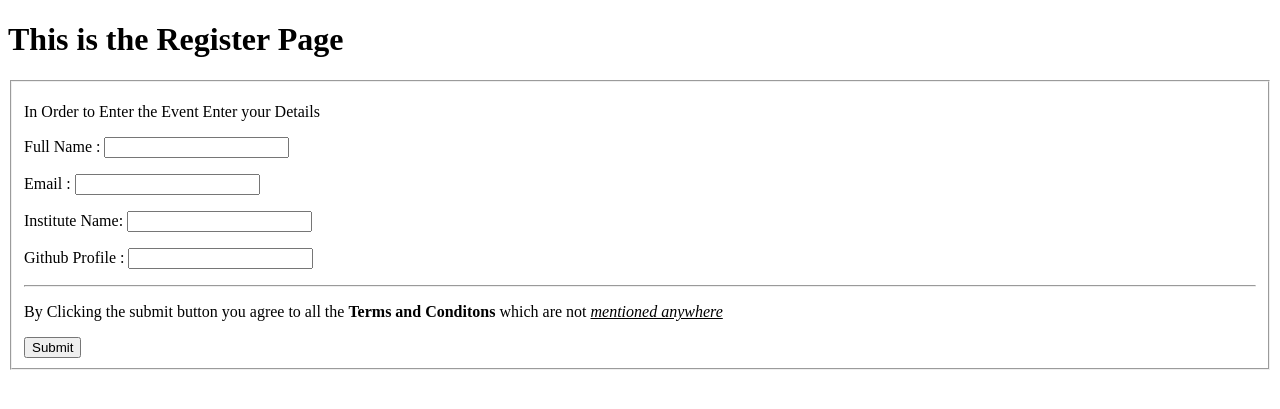
After one commit to AswinAsok/Technodium, a Django app: page /register/ in a window 1280 px wide. The commit adds this page. Shown: the top 409 px of the page. Run offline with Django 3.2, Linux system fonts and the light colour scheme.

Commit message:
Registration form added

```diff
--- a/Events/views.py
+++ b/Events/views.py
@@ -1,7 +1,7 @@
 from django.shortcuts import render
 from django.http import HttpResponse
 
-from .models import Event
+from .models import Event, Registration
 
 # Create your views here.
 
@@ -12,5 +12,8 @@ def home(request):
     return render(request, 'home.html', context)
     #return HttpResponse("This is home page")
 
-def index_view(request):
-    return HttpResponse("This is index page")
+def register(request):
+    Registrations = Registration.objects.all()
+    context = {}
+    context['Registrations'] = Registrations
+    return render(request, 'register.html', context)
--- a/Technodium/urls.py
+++ b/Technodium/urls.py
@@ -16,10 +16,11 @@ Including another URLconf
 from django.contrib import admin
 from django.urls import path
 
-from Events.views import index_view, home
+from Events.views import register, home
+
 
 urlpatterns = [
     path('admin/', admin.site.urls),
     path('',home, name='home'),
-    path('index/', index_view, name="view")
+    path('register/', register, name="register"),
 ]
--- a/Templates/home.html
+++ b/Templates/home.html
@@ -3,7 +3,7 @@
 <head>
     <meta charset="UTF-8">
     <meta name="viewport" content="width=device-width, initial-scale=1.0">
-    <title>Document</title>
+    <title>Home</title>
 </head>
 <body>
     <h1>This is the Home Page</h1>
@@ -11,6 +11,9 @@
         {%for Event in Events%}
         <li>{{Event.event_name}}=>{{Event.event_description}}</li>
         {% endfor %}
+        <br>
+        <a href="register/"><button>Click here to register</button></a>
+
     </ol>
 </body>
 </html>
--- /dev/null
+++ b/Templates/register.html
@@ -0,0 +1,23 @@
+<!DOCTYPE html>
+<html lang="en">
+<head>
+    <meta charset="UTF-8">
+    <meta name="viewport" content="width=device-width, initial-scale=1.0">
+    <title>Register</title>
+</head>
+<body>
+    <h1>This is the Register Page</h1>
+    <form action="success/" method="POST">
+        <fieldset >
+            <p>In Order to Enter the Event Enter your Details</p>
+            <p>Full Name : <input type="text" name= "fullname" value = ""></p>
+            <p>Email : <input type = "email" name = "age" value = ""></p>
+            <p>Institute Name: <input type="text" name = "place" value = ""></p>
+            <p>Github Profile : <input type="text" name = "mobile" value=""></p>
+            <hr>
+            <p>By Clicking the submit button you agree to all the <strong>Terms and Conditons </Strong>which are not <u><i>mentioned anywhere</i></u></p>
+            <input type = "submit">
+        </fieldset>
+    </form>
+</body>
+</html>
```
